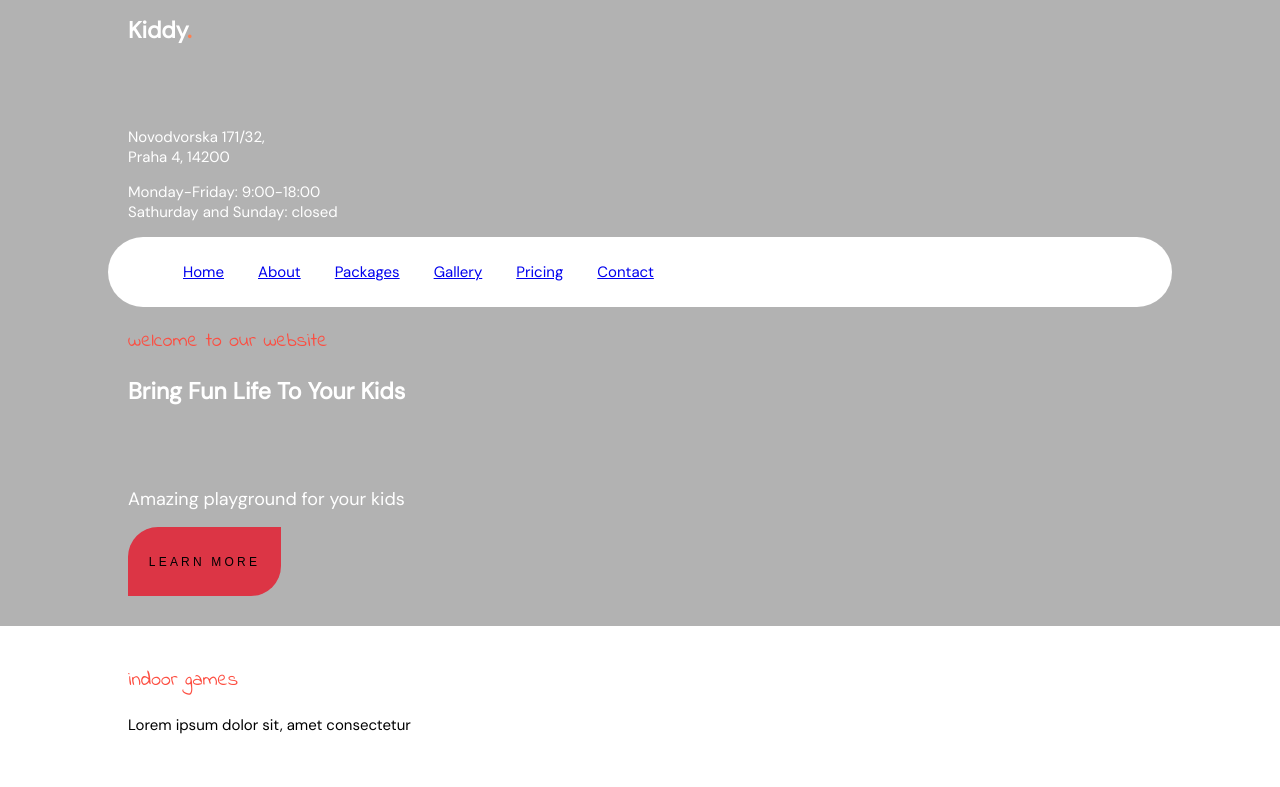
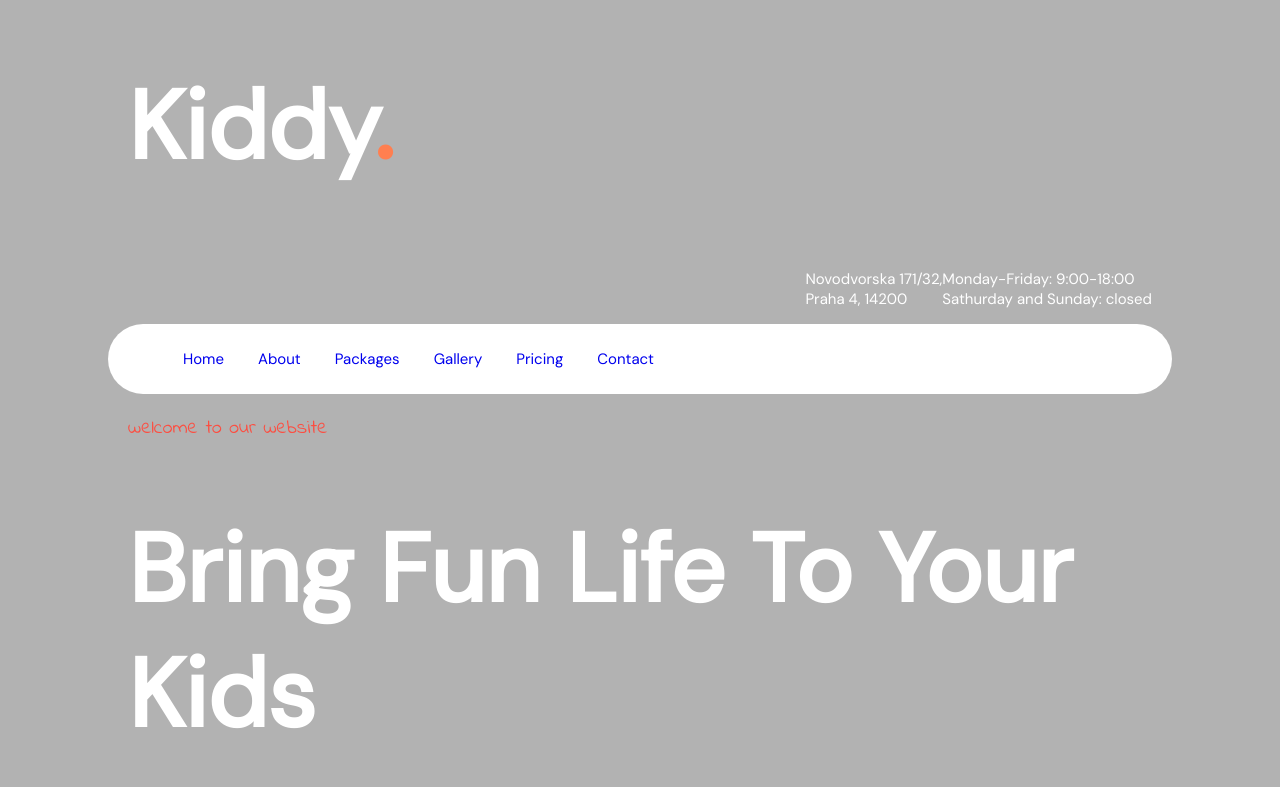
Before and after one commit to LenkaJandova/kiddy, a plain HTML site: page index.html in a window 1280 px wide. Shown: the top 787 px of the page. Drawn offline with Linux system fonts and the light colour scheme.

Commit message:
before node package manager

```diff
--- a/css/style.css
+++ b/css/style.css
@@ -44,7 +44,7 @@ button{
 }
 .showcase h1{
     color:#fff;
-    height: 96px;
+    font-size: 96px;
     font-weight:700;
 }
 .showcase h2{
@@ -59,6 +59,9 @@ button{
 }
 #navbar li{
     display:inline;
+    color: black;
+}
+#navbar li a{
     padding:20px 0px;
     margin:0px 15px;
     text-decoration:none;
@@ -70,9 +73,16 @@ button{
     width: 80%;
     margin:auto;
 }
+.top{
+    box-sizing: border-box;
+    display: flex;
+    float:right;
+    margin-left: auto;
+}
 .location{
     color:#fff;
     align-items: center;
+    box-sizing: border-box;
 }
 .opening-hours{
     color:#fff;
--- a/index.html
+++ b/index.html
@@ -10,9 +10,9 @@
         <div class="showcase">
             <div class="container">
                 <h1>Kiddy<span style = "color:coral">.</span></h1>
-                <div>
+                <div class="top">
                     <p class="location">Novodvorska 171/32,<br> Praha 4, 14200</p>
-                    <p class="opening-hours">Monday-Friday: 9:00-18:00 <br>                    Sathurday and Sunday: closed</p>
+                    <p class="opening-hours">Monday-Friday: 9:00-18:00 <br> Sathurday and Sunday: closed</p>
                 </div>
            </div>
            <div class="menu">
```
